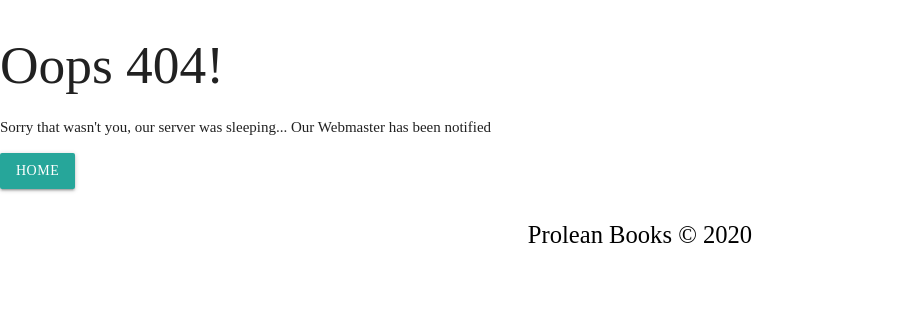
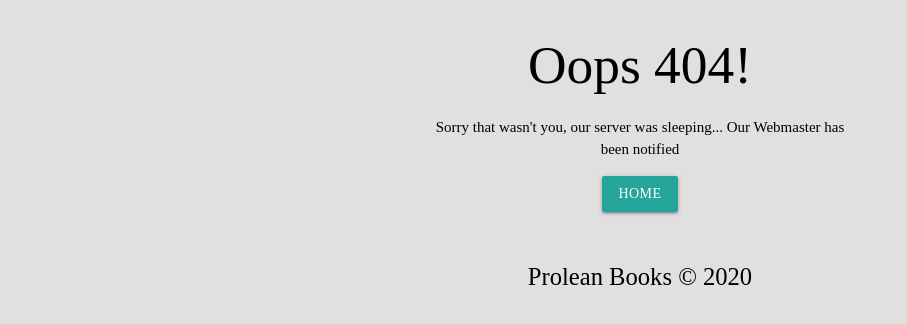
Before and after one commit to africana1/ProleanBooks, a PHP site: page /404.php in a window 1280 px wide. Shown: the part 64-388 px from the top of the page, without its empty margins (0-907 px from the left). Run offline with PHP 8.4, Linux system fonts and the light colour scheme.

Commit message:
Update 404 && 505 pages

```diff
--- a/404.php
+++ b/404.php
@@ -1,5 +1,5 @@
 <?php
-
+include('config/myId.php');
 ?>
 
 <!DOCTYPE html>
@@ -9,17 +9,20 @@
   <?php include('templates/header.php'); ?>
 </head>
 
-<body>
+<body class="<?php echo htmlspecialchars($bodyClass); ?>">
 
   <?php include('templates/navbar.php'); ?>
+  <div class="container center">
+    <div class="row">
+      <div class="col s6 offset-s3">
+        <h2>Oops 404!</h2>
+        <p class="blockquote">Sorry that wasn't you, our server was sleeping... Our
+          Webmaster has been notified</p>
+        <a href="index" class="btn custom-font1 teal-background">Home</a>
+      </div>
+    </div>
 
-  <div class="col-md-6 pl-md-5">
-    <h2 class="text-black display-4">Oops 404!</h2>
-    <p class="lead">Sorry that wasn't you, our server was sleeping... Our Webmaster
-      has been notified</p>
-    <a href="index" class="btn custom-font1 teal-background">Home</a>
   </div>
-
   <?php include('templates/footer.php'); ?>
 
 </body>
```
Also changed, not shown: 500.php (+10 -25 lines), README.md.
